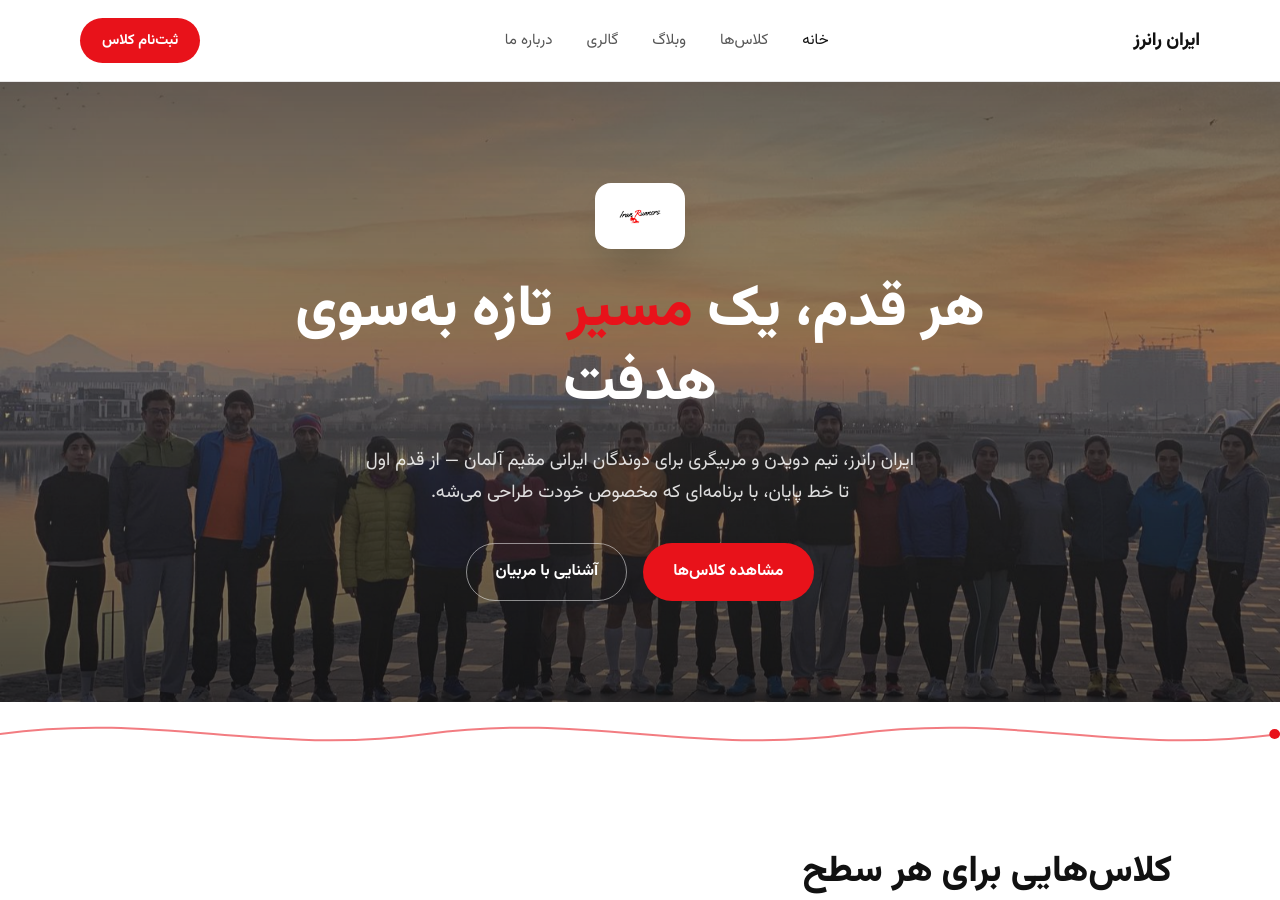
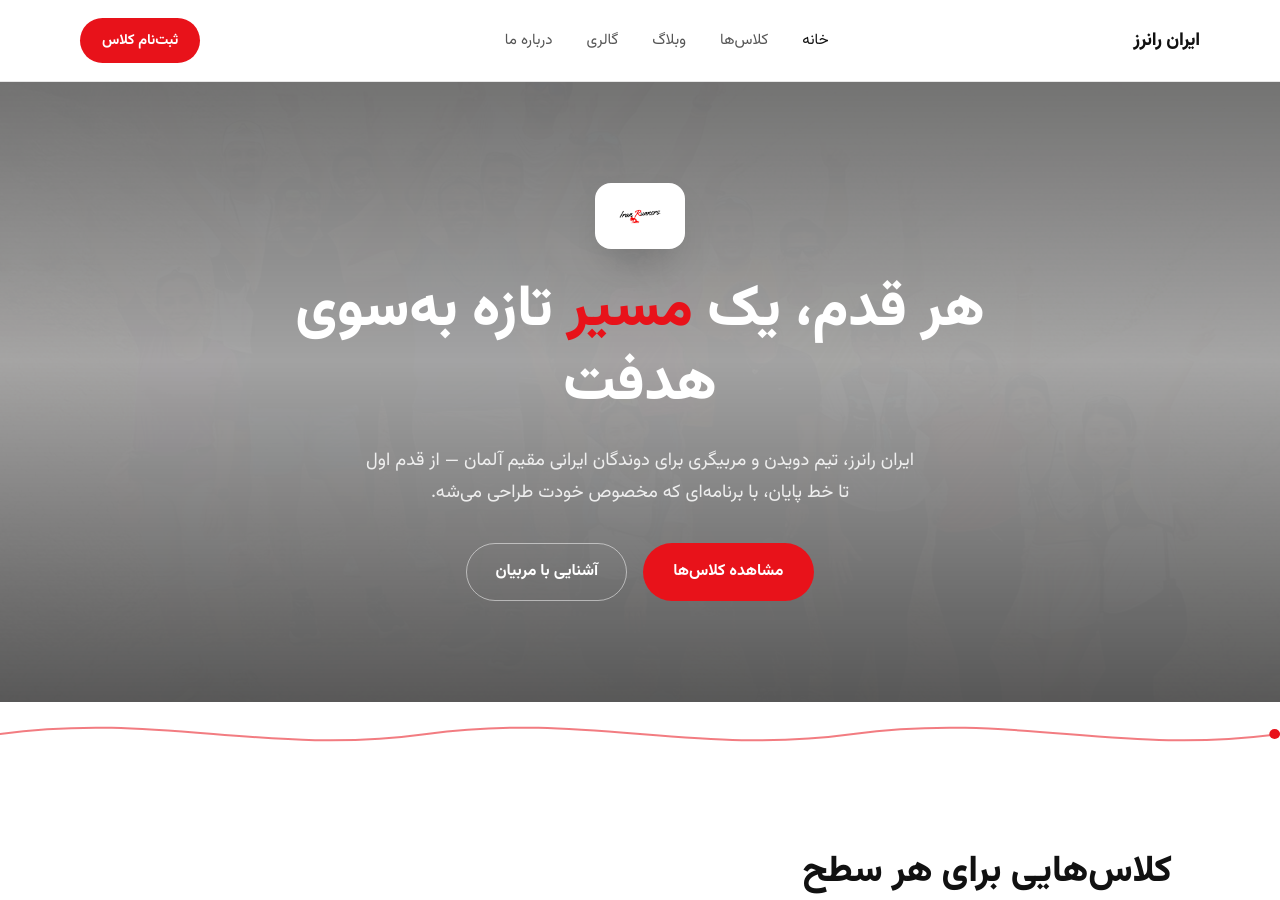
Before and after one commit to mojtabatavassolii-png/iranrunners-website, a Jekyll site: the page built from index.html, in a window 1280 px wide and 900 px high. Built offline with Jekyll 4.4.1, drawn with Linux system fonts in a browser that asks for light colours.

Commit message:
Update _data/hero.yml (via Pages CMS)

```diff
--- a/_data/hero.yml
+++ b/_data/hero.yml
@@ -1,4 +1 @@
-- file: /assets/gallery/desert-trail.jpeg
-- file: /assets/gallery/sunrise-skyline.jpeg
-- file: /assets/gallery/snow-mountain.jpeg
-- file: /assets/gallery/vorta-cafe.jpeg
+- file: /assets/gallery/IMG_0097-1.jpeg
```
